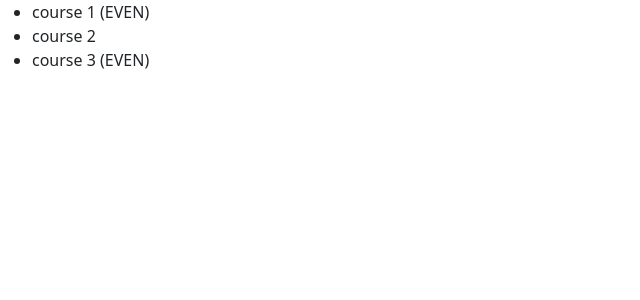
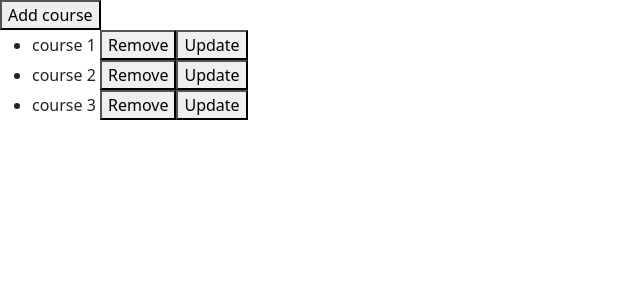
Before and after one commit to TaOleks/angWithMosh, an Angular app: page / in a window 1280 px wide. Shown: the top 300 px of the page, without its empty margins (0-640 px from the left). Built offline with nearby package versions, Linux system fonts and the light colour scheme.

Commit message:
ngFor and change detections

```diff
--- a/src/app/app.component.html
+++ b/src/app/app.component.html
@@ -1,11 +1,9 @@
+<button (click)="onAdd()">Add course</button>
+
 <ul>
-<!-- index: number: индекс текущего элемента в итерируемом объекте.
-count: number: длина итерации.
-first: boolean: True, если элемент является первым элементом в итерируемом объекте.
-last: boolean: True, когда элемент является последним элементом в итерируемом объекте.
-even: boolean: True, если элемент имеет четный индекс в итерируемом объекте.
-odd: boolean: True, если элемент имеет нечетный индекс в итерируемом объекте. -->
-  <li *ngFor="let course of courses; even as isEven ">
-    {{course.name}} <span *ngIf="isEven">(EVEN)</span>
+  <li *ngFor="let course of courses">
+    {{course.name}}
+    <button (click)="onRemove(course)">Remove</button>
+    <button (click)="onChange(course)">Update</button>
   </li>
 </ul>
--- a/src/app/app.component.ts
+++ b/src/app/app.component.ts
@@ -13,4 +13,18 @@ courses=[
   {id:2, name:'course 2'},
   {id:3, name:'course 3'},
 ]
+
+onAdd(){
+  this.courses.push({id:4, name:'course 4'})
 }
+
+onRemove(course:{id:number,name:string}):void{
+  let index= this.courses.indexOf(course)
+  this.courses.splice(index, 1)
+//  this.courses = this.courses.filter(it=>it!=course) -  for me it's better
+}
+
+onChange(course:{id:number,name:string}){
+  course.name = 'UPDATE'
+}
+}
```
